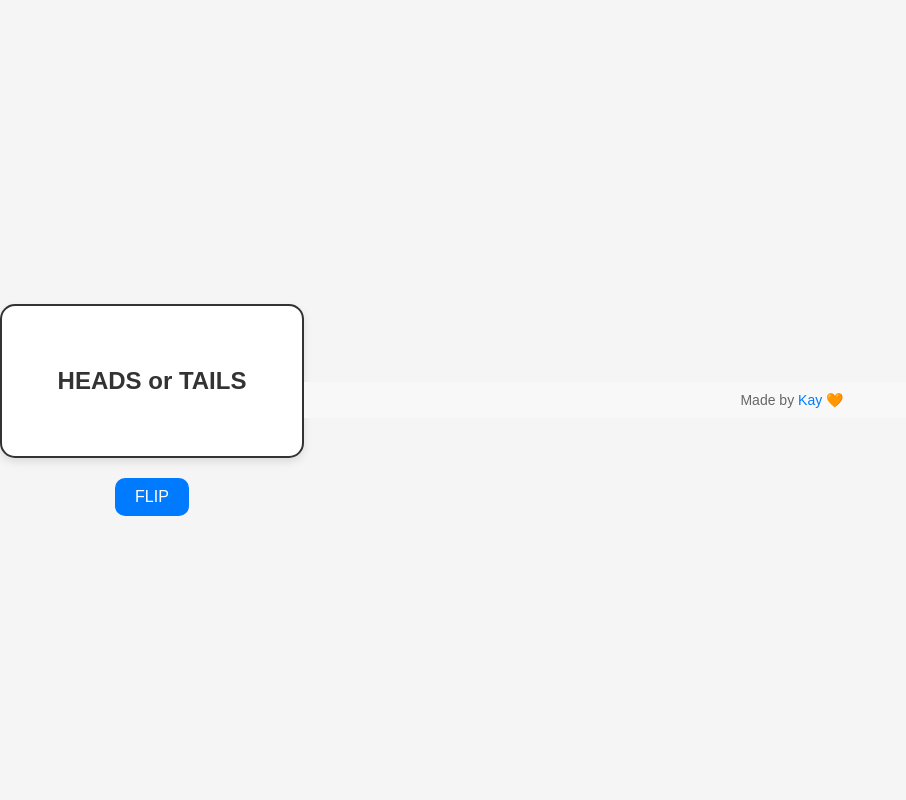
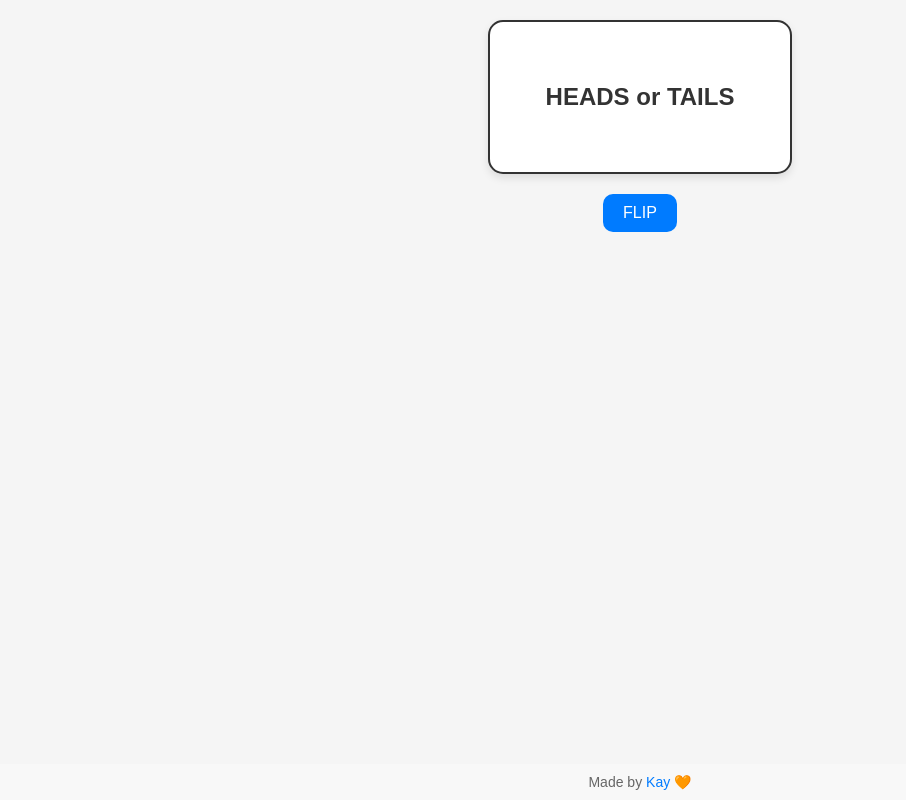
Before and after one commit to kay-who-codes/Coinflip, a plain HTML site: page index.html in a window 1280 px wide. Shown: the whole page, without its empty margins (0-906 px from the left). Drawn offline with Linux system fonts and the light colour scheme.

Commit message:
Update style.css

```diff
--- a/style.css
+++ b/style.css
@@ -4,13 +4,17 @@ body {
   font-family: Arial, sans-serif;
   background-color: #f5f5f5;
   display: flex;
+  flex-direction: column;
+  align-items: center;
   justify-content: center;
-  align-items: center;
-  height: 100vh;
+  min-height: 100vh; /* Ensures the body stretches to the full height of the viewport */
 }
 
 #app {
   text-align: center;
+  width: 100%; /* Ensures the app takes up the full available space */
+  max-width: 400px; /* Optional: constrain the width for better UI */
+  margin-bottom: auto; /* Pushes the footer to the bottom */
 }
 
 #result-box {
@@ -74,8 +78,8 @@ body {
   text-align: center;
   background-color: #f8f8f8;
   width: 100%;
-  position: sticky;
-  bottom: 0;
+  margin-top: auto; /* Pushes the footer to the bottom of the page */
+  position: relative;
 }
 
 .credit-message a {
```
